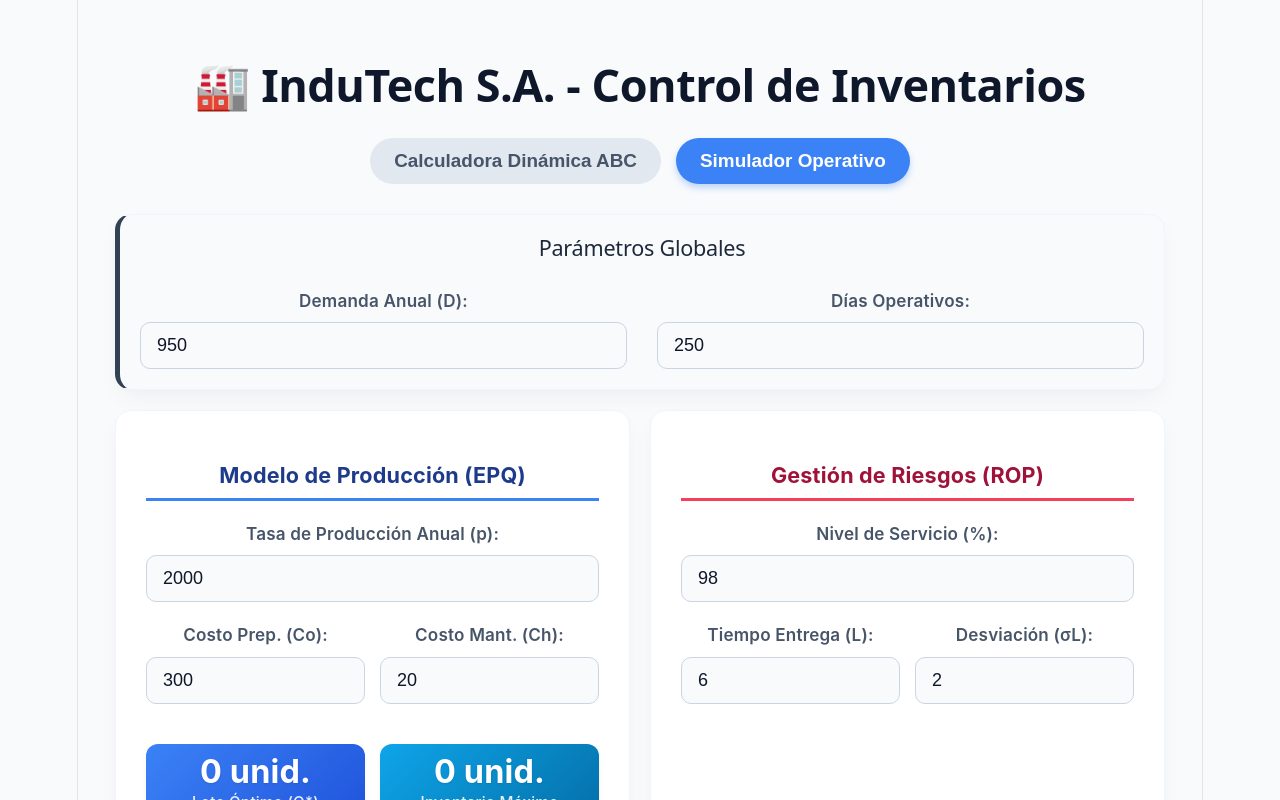
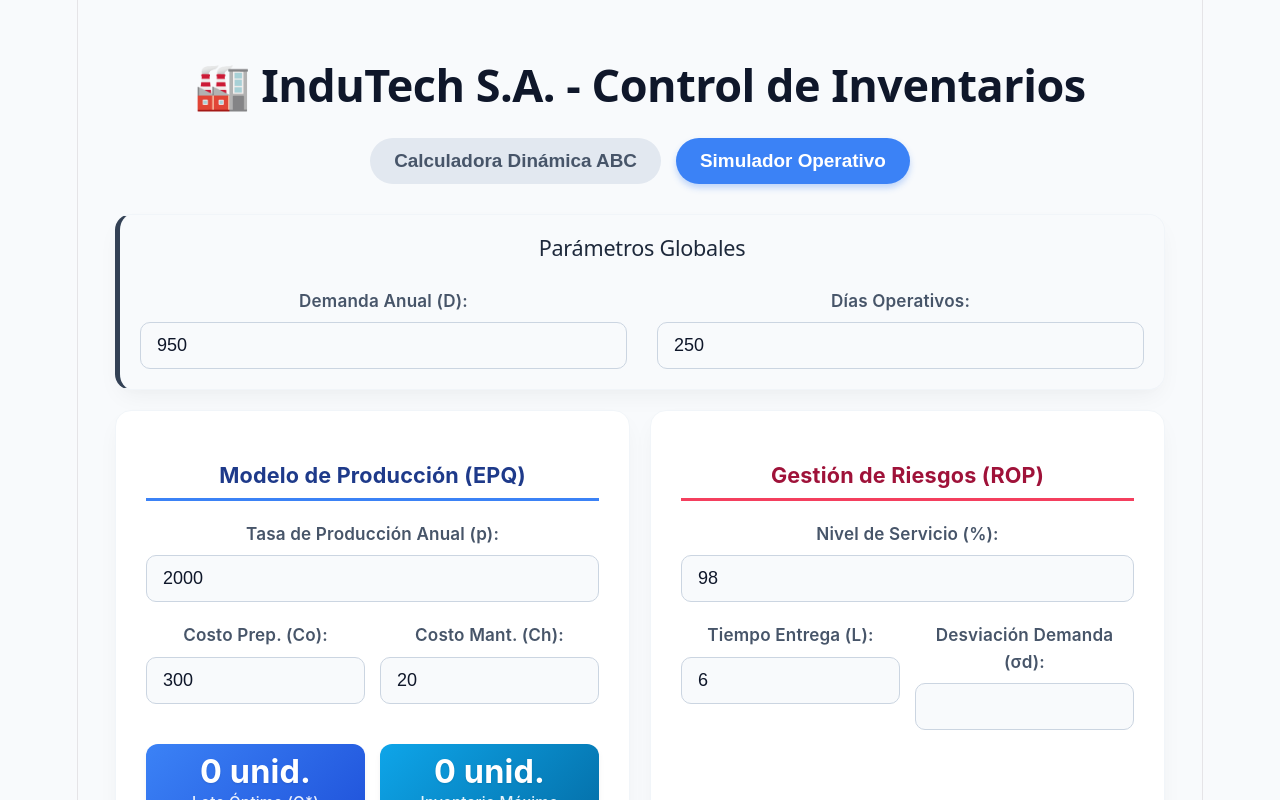
Before and after one commit to alexisgtierrz/InduTech, a React (Vite) app in the folder indutech-frontend/: page / in a window 1280 px wide. Both pictures are taken after a click on the button "Simulador Operativo". Shown: the top 800 px of the page. Built offline with nearby package versions, Linux system fonts and the light colour scheme; no server answers.

Commit message:
Correciones

```diff
--- a/indutech-frontend/src/components/Simulator.tsx
+++ b/indutech-frontend/src/components/Simulator.tsx
@@ -71,8 +71,13 @@ export const Simulator = ({ params, resultados, handleChange }: Props) => {
                 <input type="number" name="tiempoEntrega" value={params.tiempoEntrega} onChange={handleChange} />
               </div>
               <div className="input-group">
-                <label>Desviación (σL):</label>
-                <input type="number" name="desviacion" value={params.desviacion} onChange={handleChange} />
+                <label>Desviación Demanda (σd):</label>
+                <input
+                  type="number"
+                  name="desviacionDemanda"
+                  value={params.desviacionDemanda}
+                  onChange={handleChange}
+                />
               </div>
             </div>
           </div>
```
